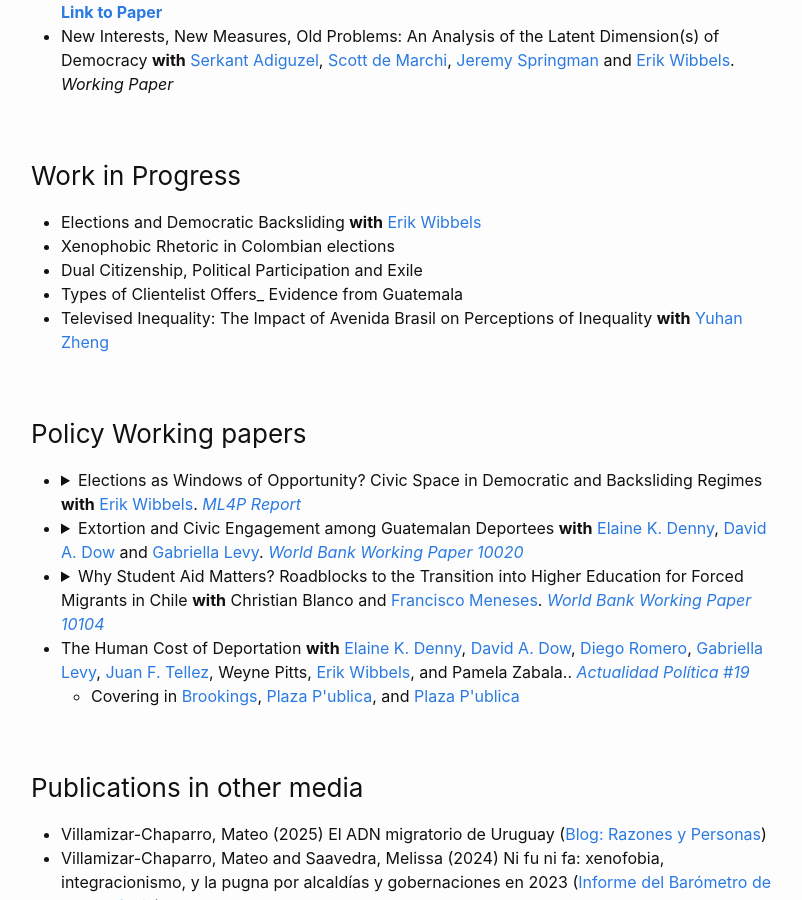
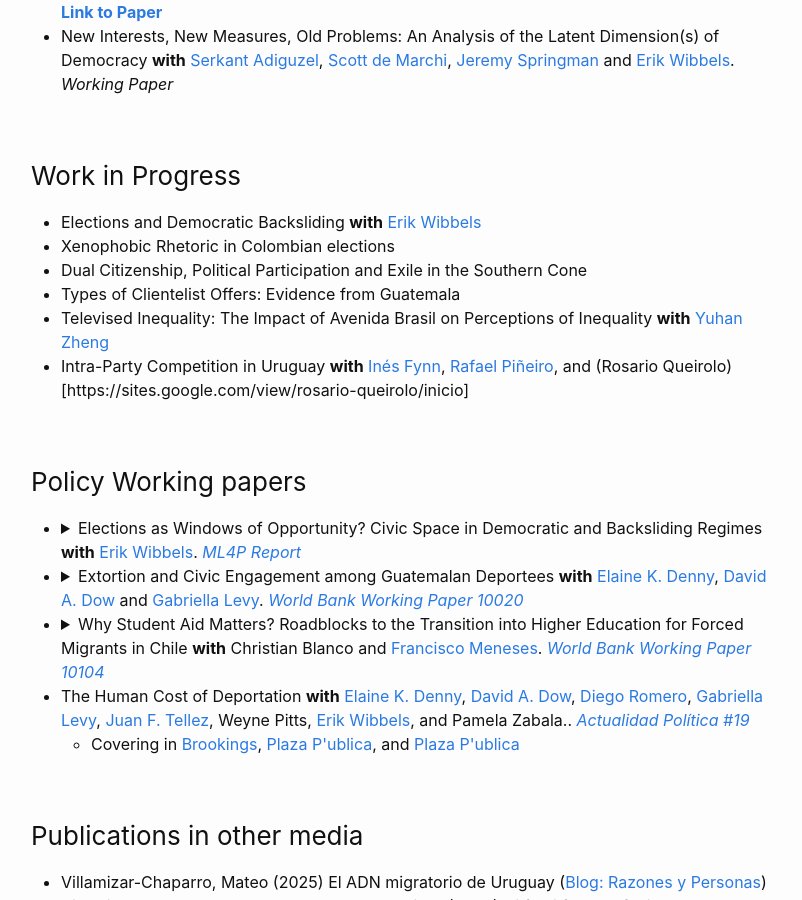
Before and after one commit to MateoVillamizarChaparro/MateoVillamizarChaparro.github.io, a Jekyll site: the page built from publications.md, in a window 1280 px wide and 900 px high, scrolled down 1775 px. Shown: the whole window, without its empty margins (239-1041 px from the left). Built offline with Jekyll 4.4.1, drawn with Linux system fonts in a browser that asks for light colours; our own code applies the rules of GitHub Pages for plain Markdown files; some of the changed text lies outside the part shown.

Commit message:
Update publications.md

```diff
--- a/publications.md
+++ b/publications.md
@@ -8,7 +8,7 @@ Click on the arrows to access the abstracts.
 
 ### Peer Reviewed Journal Articles
   - {::options parse_block_html="true" /}
-    <details><summary markdown="span"> [3] Group Consciousness and District Selection: Evidence from the Colombian Congress' Black Ethnic District with Cristina Echeverri-Pineda. *Political Behavior* [[Link to paper](https://link.springer.com/article/10.1007/s11109-024-09972-4?utm_source=rct_congratemailt&utm_medium=email&utm_campaign=oa_20240925&utm_content=10.1007%2Fs11109-024-09972-4)] </summary>
+    <details><summary markdown="span"> [3] Group Consciousness and District Selection: Evidence from the Colombian Congress' Black Ethnic District **with** Cristina Echeverri-Pineda. *Political Behavior* [[Link to paper](https://link.springer.com/article/10.1007/s11109-024-09972-4?utm_source=rct_congratemailt&utm_medium=email&utm_campaign=oa_20240925&utm_content=10.1007%2Fs11109-024-09972-4)] </summary>
     <p> <sub>
     **Abstract:** How does group consciousness affect the preferences for district selection? In this paper, we investigate if individuals that have a stronger group consciousness measured as historical discrimination, existences of linked fate, and inequalities in the treatment of different racial groups affect district choice. Using a multi-method design, using semi-structured interviews and a conjoint experiment in a sample of Afro-Colombians, we find evidence that group consciousness affects the preferences for ethnic districts over territorial ones. Our results also show that membership to ethnic organization or individuals episodes of discrimination do not change preferences for ethnic districts. These findings indicate that individuals with high levels of group consciousness tend to worry more about mechanisms ad institutions that can enhance the group's political representation.
     </sub> </p>
@@ -129,9 +129,10 @@ Click on the arrows to access the abstracts.
 ### Work in Progress
   - Elections and Democratic Backsliding **with** [Erik Wibbels](https://web.sas.upenn.edu/ewibbels/)
   - Xenophobic Rhetoric in Colombian elections
-  - Dual Citizenship, Political Participation and Exile
-  - Types of Clientelist Offers_ Evidence from Guatemala
+  - Dual Citizenship, Political Participation and Exile in the Southern Cone
+  - Types of Clientelist Offers: Evidence from Guatemala
   - Televised Inequality: The Impact of Avenida Brasil on Perceptions of Inequality **with** [Yuhan Zheng](https://sites.google.com/view/yuhanzheng/about)
+  - Intra-Party Competition in Uruguay **with** [Inés Fynn](https://www.inesfynn.com/), [Rafael Piñeiro](https://www.ucu.edu.uy/institucional/docente/rafael-pineiro--219d), and (Rosario Queirolo)[https://sites.google.com/view/rosario-queirolo/inicio]
 
 
 ### Policy Working papers
```
